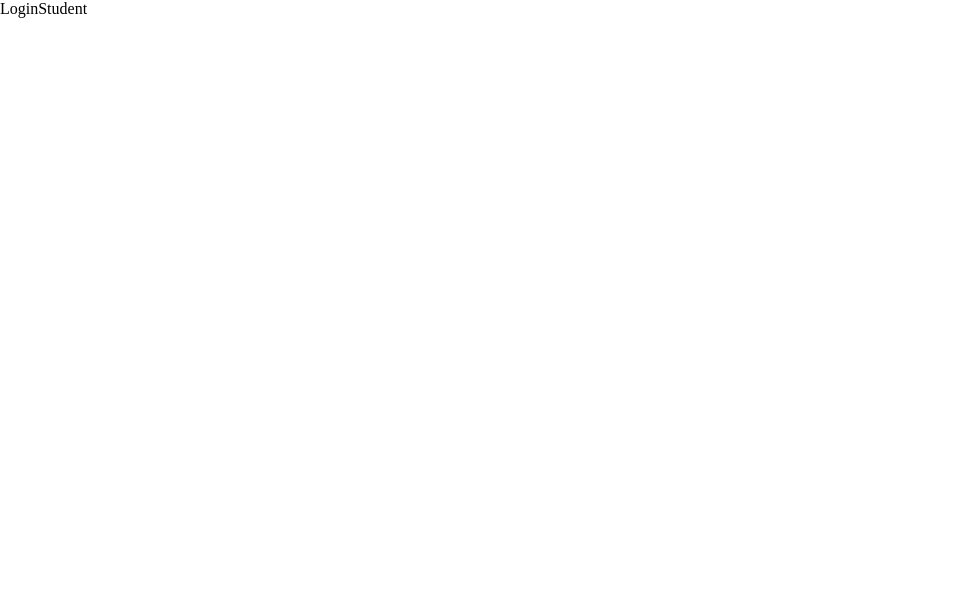
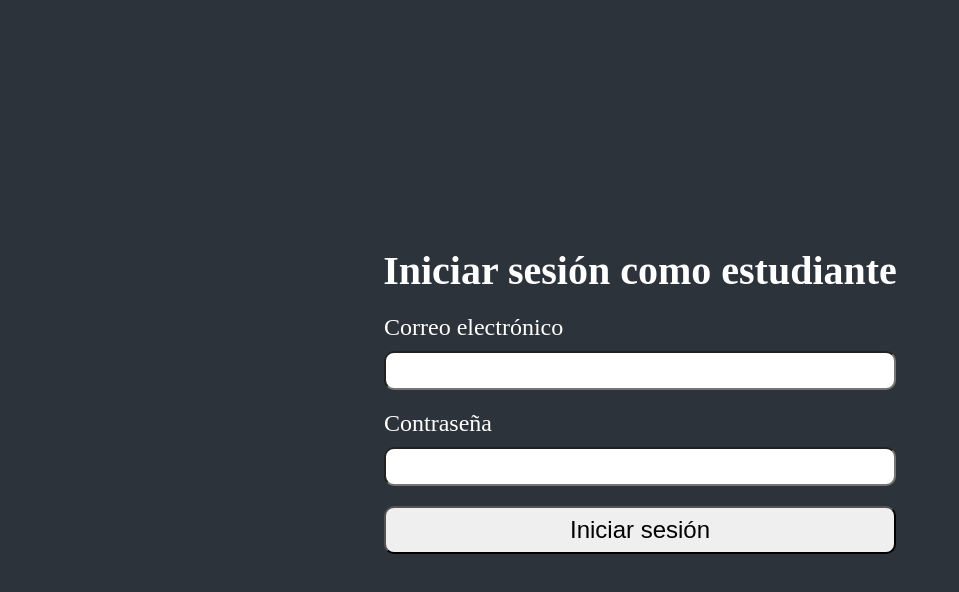
Before and after one commit to nicksiuxs/POOgrama_Frontend, a React (Create React App) app: page /login/estudiante in a window 1280 px wide. Shown: the top 592 px of the page, without its empty margins (0-959 px from the left). Built offline with nearby package versions, Linux system fonts and the light colour scheme.

Commit message:
Add: Login student

```diff
--- a/src/App.jsx
+++ b/src/App.jsx
@@ -7,6 +7,7 @@ import LoginTeacher from "./views/LoginTeacher/LoginTeacher";
 import "./App.css";
 import AppProvider from "./context/AppContext";
 import Login from "./views/Login/Login";
+import Level1 from "./views/Level1/Level1";
 
 function App() {
   return (
@@ -17,6 +18,7 @@ function App() {
           <Route path="/login" element={<Login />}></Route>
           <Route path="/login/profesor" element={<LoginTeacher />} />
           <Route path="/login/estudiante" element={<LoginStudent />} />
+          <Route path="/nivel/1" element={< Level1 />} />
         </Routes>
       </AppProvider>
     </BrowserRouter >
--- /dev/null
+++ b/src/views/Level1/Level1.jsx
@@ -0,0 +1,11 @@
+import React from 'react'
+
+const Level1 = () => {
+    return (
+        <div>
+            <h1>Nivel 1</h1>
+        </div>
+    )
+}
+
+export default Level1
--- /dev/null
+++ b/src/views/LoginStudent/LoginStudent.css
@@ -0,0 +1,39 @@
+.login-student{
+    background-color: var(--main-bg-color);
+    height: 100vh;
+    display: flex;
+    justify-content: center;
+    flex-direction: column;
+    align-items: center;
+    color: white;
+}
+
+.login-student h1{
+    margin-bottom: 20px;
+    font-size: 40px;
+}
+
+.login-form{
+    max-width: 40%;
+    width: 100%;
+    display: flex;
+    flex-direction: column;
+    justify-content: center;
+}
+
+.login-form .input{
+    display: flex;
+    flex-direction: column;
+    margin-bottom: 20px;
+}
+
+.login-form .input label{
+
+    font-size: 24px;
+    margin-bottom: 10px;
+}
+
+.login-form .input input{
+    padding: 10px;
+    border-radius: 10px;
+}
--- a/src/views/LoginStudent/LoginStudent.jsx
+++ b/src/views/LoginStudent/LoginStudent.jsx
@@ -1,9 +1,42 @@
-import React from 'react';
+import React, { useState } from 'react';
+import { useNavigate } from 'react-router-dom';
+import Button from '../../components/Button/Button';
+import useAppContext from '../../customHooks/useAppContext';
+import TYPES from '../../reducers/types';
+import "./LoginStudent.css"
 
 const LoginStudent = () => {
 
+    const [user, setUser] = useState({ email: "", password: "" });
+    const { dispatch } = useAppContext()
+
+    const navigate = useNavigate();
+
+    const handleOnChange = (e) => {
+        setUser({ ...user, [e.target.name]: e.target.value })
+    }
+
+    const handleOnSubmit = (event) => {
+        event.preventDefault();
+        dispatch({ type: TYPES.LOGIN, payload: user });
+        navigate("/nivel/1")
+    }
+
     return (
-        <div>LoginStudent</div>
+        <main className="login-student">
+            <h1>Iniciar sesión como estudiante</h1>
+            <form className="login-form" onSubmit={handleOnSubmit}>
+                <div className="input">
+                    <label>Correo electrónico</label>
+                    <input type="text" name="email" value={user.email} onChange={handleOnChange} />
+                </div>
+                <div className="input">
+                    <label>Contraseña</label>
+                    <input type="password" name="password" value={user.password} onChange={handleOnChange} />
+                </div>
+                <Button title={"Iniciar sesión"} />
+            </form>
+        </main>
     )
 }
 
```
